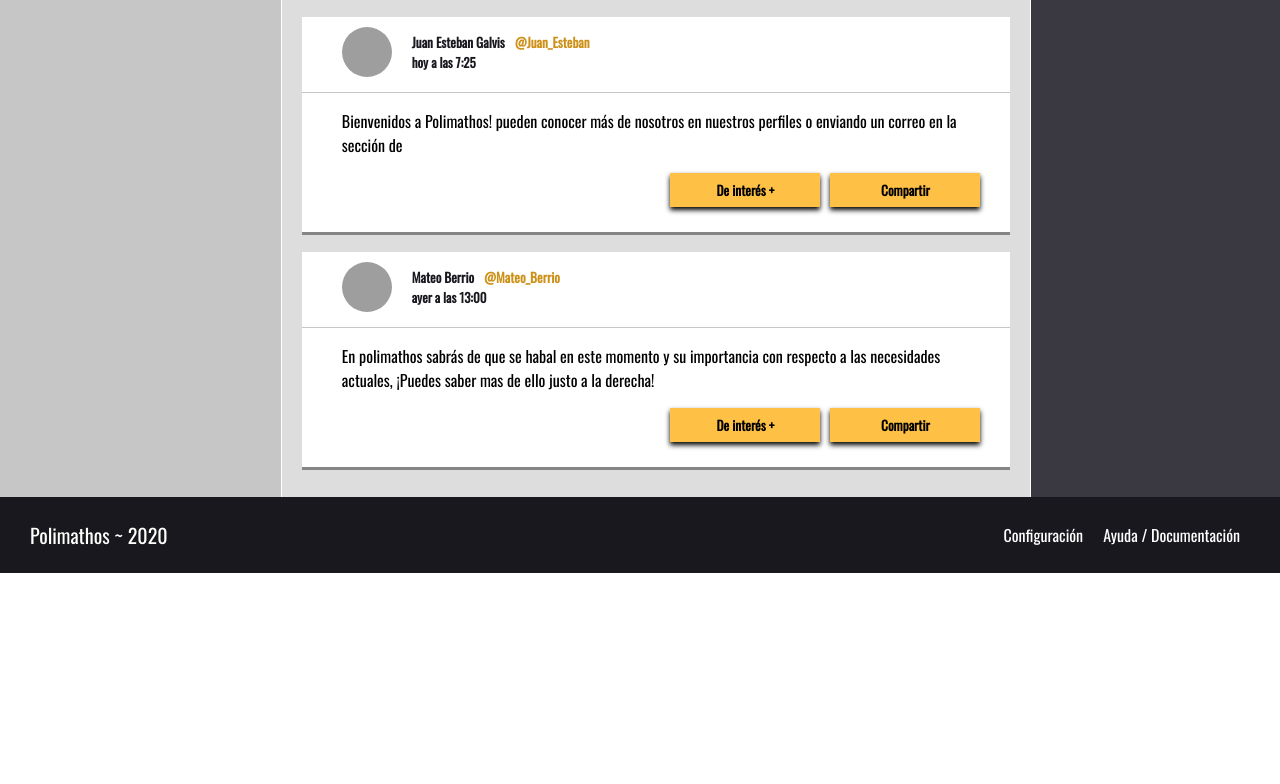
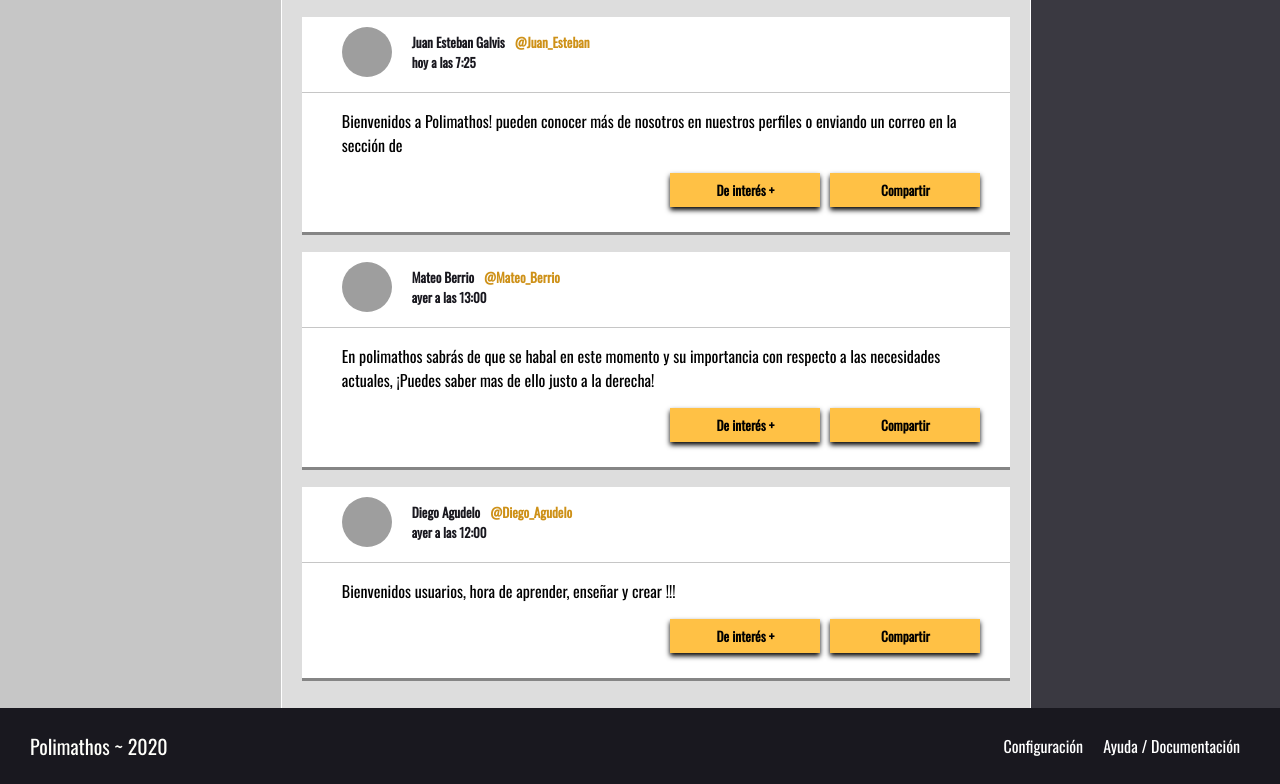
Before and after one commit to JuanesGalvis/Red_Polimathos, a website: page home.html in a window 1280 px wide. Shown: the part 581-1365 px from the top of the page. Before the commit the page ends 1154 px from the top, so only its background shows below. Drawn offline with nearby package versions, Linux system fonts and the light colour scheme; grey boxes are pictures that could not be loaded.

Commit message:
mierdaaa JAJJAAJA lo de Diegooo

```diff
--- a/home.html
+++ b/home.html
@@ -120,6 +120,27 @@
                         <button class="post_button">Compartir</button>
                     </div>
                 </div>
+                <div class="post">
+                    <div class="post_info">
+                        <div class="post_info_image">
+                            <img src="https://i.ibb.co/k5Ck3LN/Whats-App-Image-2020-04-17-at-9-43-28-AM.jpg" alt="">
+                        </div>
+                        <div class="post_info_user">
+                            <div class="post_info_user-div">
+                                <h5>Diego Agudelo</h5>
+                                <a href="./Perfil4.html"><h5>@Diego_Agudelo</h5></a>
+                            </div>
+                            <h6>ayer a las 12:00</h6>
+                        </div>
+                    </div>
+                    <div class="post_description">
+                        <p>Bienvenidos usuarios, hora de aprender, enseñar y crear !!!</p>
+                    </div>
+                    <div class="post_buttons">
+                        <button class="post_button">De interés +</button>
+                        <button class="post_button">Compartir</button>
+                    </div>
+                </div>
             </div>
         </section>
         <section class="main_right">
```
